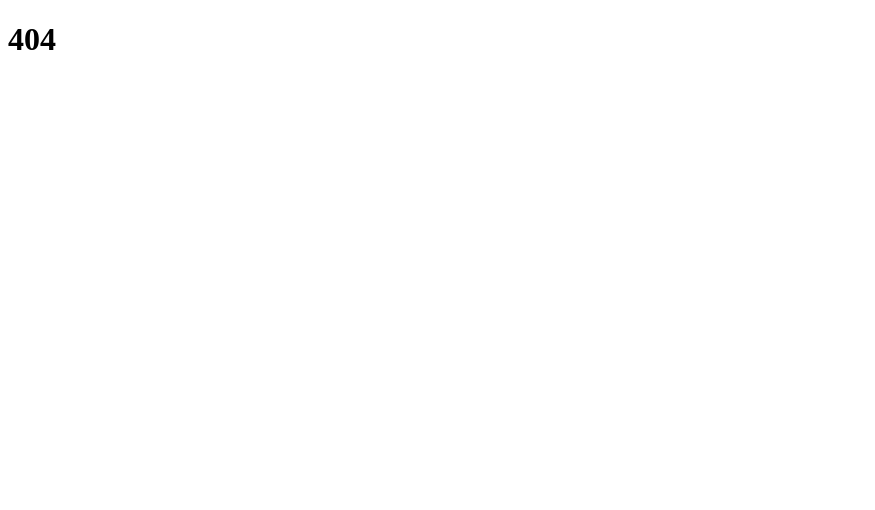
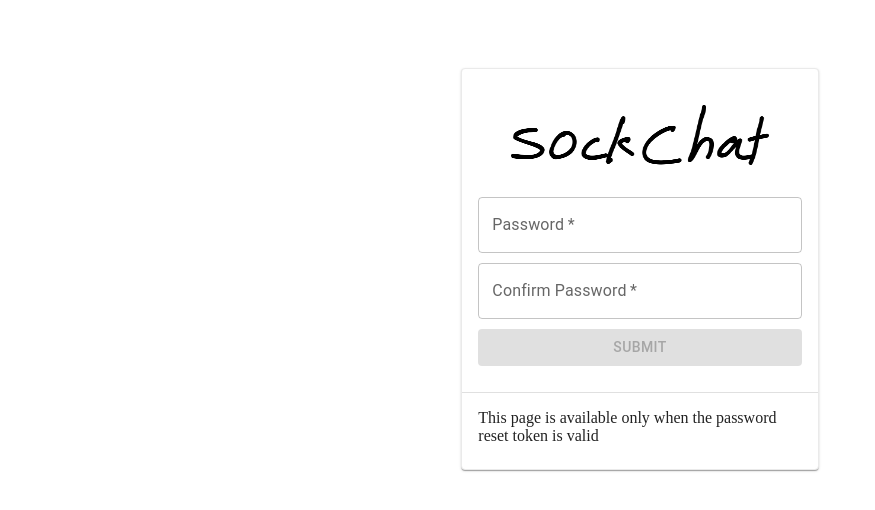
Before and after one commit to thehadiaman/sockchat-client, a React (Create React App) app: page /resetPassword in a window 1280 px wide. Shown: the top 510 px of the page, without its empty margins (0-875 px from the left). Built offline with nearby package versions, Linux system fonts and the light colour scheme; no server answers.

Commit message:
Reset Password. Now user can reset password by using, password reset link with authentication token

```diff
--- a/src/App.js
+++ b/src/App.js
@@ -2,6 +2,7 @@ import React from "react";
 import {Route, Switch } from 'react-router-dom';
 import './App.css';
 import Welcome from "./components/home";
+import ResetPassword from "./components/resetPassword";
 
 function App(){
     return(
@@ -10,6 +11,7 @@ function App(){
             <Route exact path={'/signup'} render={(props)=><Welcome {...props}/>}/>
             <Route exact path={'/forgetPassword'} render={(props)=><Welcome {...props}/>}/>
             <Route exact path={'/verification'} render={(props)=><Welcome {...props}/>}/>
+            <Route path={'/resetPassword'} render={(props)=><ResetPassword {...props}/>}/>
             <Route render={(props)=><div><h1>404</h1></div>}/>
         </Switch>
     );
--- a/src/components/common/form.jsx
+++ b/src/components/common/form.jsx
@@ -2,11 +2,13 @@ import React, {Component} from "react";
 import {TextField, InputAdornment, Tooltip} from "@mui/material";
 import Joi from "joi-browser";
 import {renderNoneIcon, renderOkIcon} from "../common/svgImages";
+import SimpleSnackbar from "./snackbar";
 
 class Form extends Component {
 
     state={
-        btnDisabled: false
+        btnDisabled: false,
+        snackMessage: null
     }
 
     btnDisabled=()=>{
@@ -36,7 +38,7 @@ class Form extends Component {
     }
 
     handleChange=({target})=>{
-        this.props.setError({});
+        this.setState({snackMessage: null});
         const {inputs} = this.state;
         const input = inputs.find(input=>input.name===target.name);
         const indexOfInput = inputs.indexOf(input);
@@ -85,12 +87,18 @@ class Form extends Component {
         const {error} = this.validate(data, schema);
         if(error){
             for(let item of error.details){
-                console.log(item.message);
+                this.setState({snackMessage: item.message});
             }
+            return;
         }
         if(!error){
             this.doSubmit(data)
         }
+    }
+
+    closeSnackMessage=()=>{
+        const snackMessage = null;
+        this.setState({snackMessage});
     }
 
     renderInput=(inputs, button)=>{
@@ -101,6 +109,7 @@ class Form extends Component {
                     name={input.name}
                     value={input.value}
                     type={input.type}
+                    required={true}
                     InputProps={{
                         endAdornment: (
                             <Tooltip title={input.error} arrow={true} open={input.error?true:false}>
@@ -119,6 +128,7 @@ class Form extends Component {
                 />
             })}
             {button}
+            <SimpleSnackbar message={this.state.snackMessage} closeSnackMessage={this.closeSnackMessage}/>
         </div>
     }
 }
--- a/src/components/forgetPassword.jsx
+++ b/src/components/forgetPassword.jsx
@@ -2,14 +2,15 @@ import React from "react";
 import {Button} from "@mui/material";
 import Form from "./common/form";
 import Joi from "joi-browser";
-import {checkId} from "../services/userService";
+import {checkId, generateResetPasswordLink} from "../services/userService";
 
 class ForgetPassword extends Form {
 
     state={
         inputs:[
             {name: 'id', type: 'text', value: '', label: "Email address or username", error: "", btnDisabled: true}
-        ]
+        ],
+        snackMessage: null
     }
 
     schema={
@@ -19,7 +20,6 @@ class ForgetPassword extends Form {
     doChange=async({name, value})=>{
         const inputs = this.state.inputs;
         const data = (await checkId(value)).data;
-        console.log(data);
         if(!data){
             const input = inputs.find(input=>input.name===name);
             input.btnDisabled = true;
@@ -28,8 +28,13 @@ class ForgetPassword extends Form {
         }
     }
 
-    doSubmit=()=>{
-        console.log('ForgetPassword');
+    doSubmit=async(values)=>{
+        try{
+            const data = (await generateResetPasswordLink(values)).data;
+            this.setState({snackMessage: data});
+        }catch (ex) {
+            this.setState({snackMessage: ex.response.data});
+        }
     }
 
     render() {
--- a/src/components/home.jsx
+++ b/src/components/home.jsx
@@ -1,4 +1,4 @@
-import React, {useState} from "react";
+import React from "react";
 import {Card, CardContent, Grid, Typography, Divider} from "@mui/material";
 import {Link} from "react-router-dom";
 import Login from "./login";
@@ -17,7 +17,6 @@ const verificationText = <b>Enter valid verification code, only have 10 chances
 
 
 export default function Welcome(props){
-    const [error, setError] = useState({});
     const {match} = props;
 
     return<Grid container columnSpacing={{ xs: 12, sm: 12, md: 12, lg: 12 }}>
@@ -29,19 +28,13 @@ export default function Welcome(props){
                         <img src={logo} alt={"logo.svg"} width={"80%"} height={"60px"}/>
                     </Typography>
                     {
-                        (match.path==='/signup'&&<SignUp {...props} setError={setError}/>)||
-                        (match.path==='/forgetPassword'&&<ForgetPassword {...props} setError={setError}/>)||
-                        (match.path==='/verification'&&<Verification {...props} setError={setError}/>)||
-                        (match.path==='/'&&<Login {...props} setError={setError}/>)
+                        (match.path==='/signup'&&<SignUp {...props}/>)||
+                        (match.path==='/forgetPassword'&&<ForgetPassword {...props}/>)||
+                        (match.path==='/verification'&&<Verification {...props}/>)||
+                        (match.path==='/'&&<Login {...props}/>)
                     }
                 </CardContent>
                 <Divider/>
-
-                {error.message&&<CardContent className={'welcome-page-error-message'}>
-                    {
-                        error.message
-                    }
-                </CardContent>}
 
                 <CardContent style={{textAlign: "center"}}>
                     {
--- a/src/components/login.jsx
+++ b/src/components/login.jsx
@@ -9,6 +9,7 @@ class Login extends Form {
     state={
         inputs:[{name: 'id', type: 'text', value: '', label: "Email address or username", error: "", btnDisabled: true},
             {name: 'password', type: 'password', value: '', label: "Password", error: "", btnDisabled: true}],
+        snackMessage: null
     }
 
     schema={
@@ -27,7 +28,7 @@ class Login extends Form {
             localStorage.setItem('jwtToken', token);
             window.location = '/';
         }catch (ex) {
-            this.props.setError({message: ex.response.data});
+            this.setState({snackMessage: ex.response.data});
         }
         this.setState({btnDisabled: false});
     }
--- /dev/null
+++ b/src/components/resetPassword.jsx
@@ -0,0 +1,80 @@
+import React from "react";
+import {Card, Button, CardContent, Grid, Typography, Divider} from "@mui/material";
+import logo from "./images/logo.png";
+import Form from "./common/form";
+import Joi from "joi-browser";
+import {validatePasswordResetLink, resetPassword} from "../services/userService";
+
+class ResetPassword extends Form {
+
+    state={
+        inputs:[{name: 'password', type: 'password', value: '', label: "Password", error: "", btnDisabled: true},
+            {name: 'confirmPassword', type: 'password', value: '', label: "Confirm Password", error: "", btnDisabled: true}],
+    }
+
+    componentWillMount() {
+        this.validatePasswordResetLink();
+    }
+
+    schema={
+        password: Joi.string().min(6).max(50).required().label('Password'),
+        confirmPassword: Joi.string().min(6).max(50).required().label('Confirm Password')
+    };
+
+    doChange=()=>{
+        return null;
+    }
+
+    validatePasswordResetLink=async()=>{
+        const token = this.props.history.location.search.split('=')[1];
+        try {
+            const validLink = (await validatePasswordResetLink(token)).data;
+            if(!validLink)
+                this.props.history.replace('/');
+
+        }catch (ex) {
+            console.log(ex.response.data);
+            this.props.history.replace('/');
+        }
+    }
+
+    doSubmit=async(values)=>{
+        try{
+            const token = this.props.history.location.search.split('=')[1];
+            const data = (await resetPassword(values, token)).data;
+            console.log(data);
+            this.props.history.replace('/');
+        }catch (ex) {
+            this.setState({snackMessage: ex.response.data});
+        }
+        this.setState({btnDisabled: false});
+    }
+
+    render() {
+        document.title = "Reset Password";
+        const {inputs, btnDisabled} = this.state;
+        const button = <Button type={'submit'} disabled={this.btnDisabled()||btnDisabled} variant={'contained'} fullWidth style={{margin: '0 0 10px 0'}}>Submit</Button>;
+
+        return<Grid container columnSpacing={{ xs: 12, sm: 12, md: 12, lg: 12 }}>
+            <Grid item lg={4} md={4} sm={3}/>
+            <Grid item lg={4} md={4} sm={6} sx={{margin: {lg: "60px 0 50px 0", md: "60px 0 50px 0", sm: "60px 0 50px 0", xs: "0 0 0 0"}}} >
+                <Card>
+                    <CardContent>
+                        <Typography align={"center"} variant="h3" component="div" style={{margin: "20px 0 20px 0"}}>
+                            <img src={logo} alt={"logo.svg"} width={"80%"} height={"60px"}/>
+                        </Typography>
+                        <form onSubmit={this.handleSubmit}>
+                            {this.renderInput(inputs, button)}
+                        </form>
+                    </CardContent>
+                    <Divider/>
+                    <CardContent>
+                        This page is available only when the password reset token is valid
+                    </CardContent>
+                </Card>
+            </Grid>
+        </Grid>
+    }
+}
+
+export default ResetPassword;
--- a/src/components/signup.jsx
+++ b/src/components/signup.jsx
@@ -42,7 +42,7 @@ class SignUp extends Form {
             localStorage.setItem('jwtToken', token);
             document.location='/verification'
         }catch (ex) {
-            this.props.setError({message: ex.response.data});
+            this.setState({snackMessage: ex.response.data});
         }
         this.setState({btnDisabled: false});
     }
--- a/src/components/verification.jsx
+++ b/src/components/verification.jsx
@@ -39,7 +39,6 @@ class Verification extends Form {
         try{
             const data = (await resendVerificationCode()).data;
             const snackMessage = data;
-            console.log(data);
             this.setState({snackMessage});
         }catch (ex) {
             console.log(ex);
@@ -55,10 +54,10 @@ class Verification extends Form {
         document.title = "Email verification";
         const {inputs, btnDisabled, snackMessage} = this.state;
         const button = <Grid container columnSpacing={{ xs: 12, sm: 12, md: 12, lg: 12 }}>
-            <Grid item lg={12} md={12} sm={12}>
+            <Grid item lg={12} md={12} sm={12} xs={12}>
                 <Button disabled={this.btnDisabled()||btnDisabled} type={'submit'} variant={'contained'} fullWidth style={{margin: '0 0 10px 0'}}>Submit</Button>
             </Grid>
-            <Grid item lg={12} md={12} sm={12}>
+            <Grid item lg={12} md={12} sm={12} xs={12}>
                 <div className={"center"}>Didn't receive email verification code? <div className={'custom-link'} onClick={()=>this.getEmailVerificationCode()}>Send Verification Code</div></div>
             </Grid>
             <SimpleSnackbar message={snackMessage} closeSnackMessage={this.closeSnackMessage}/>
--- a/src/services/userService.js
+++ b/src/services/userService.js
@@ -2,19 +2,31 @@ import http from "../services/httpService";
 
 const apiEndPoint = '/users';
 
-export function checkId(id) {
+export function checkId(id){
     if(id==='') return {data: false};
     return http.get(`${apiEndPoint}/${id}`);
 }
 
-export function signup(body) {
+export function signup(body){
     return http.post(apiEndPoint, body);
 }
 
-export function emailVerification(body) {
+export function emailVerification(body){
     return http.put(`${apiEndPoint}/verification`, body);
 }
 
 export function resendVerificationCode(){
     return http.get(`${apiEndPoint}/getVerificationCode`);
 }
+
+export function generateResetPasswordLink(body){
+    return http.put(`${apiEndPoint}/passwordResetLink`, body);
+}
+
+export function validatePasswordResetLink(token){
+    return http.put(`${apiEndPoint}/validatePasswordResetLink?token=${token}`);
+}
+
+export function resetPassword(body, token){
+    return http.put(`${apiEndPoint}/resetPassword?token=${token}`, body);
+}
```
